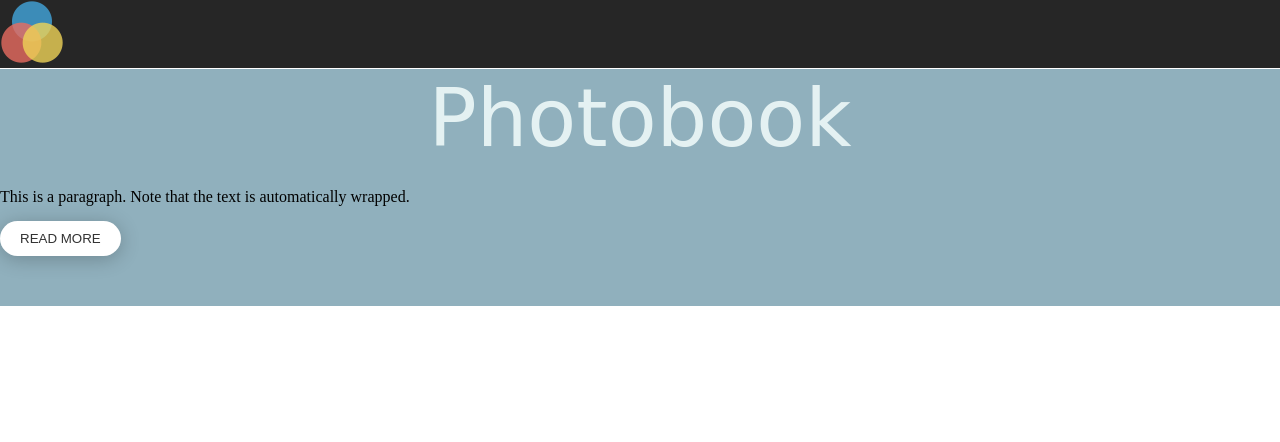
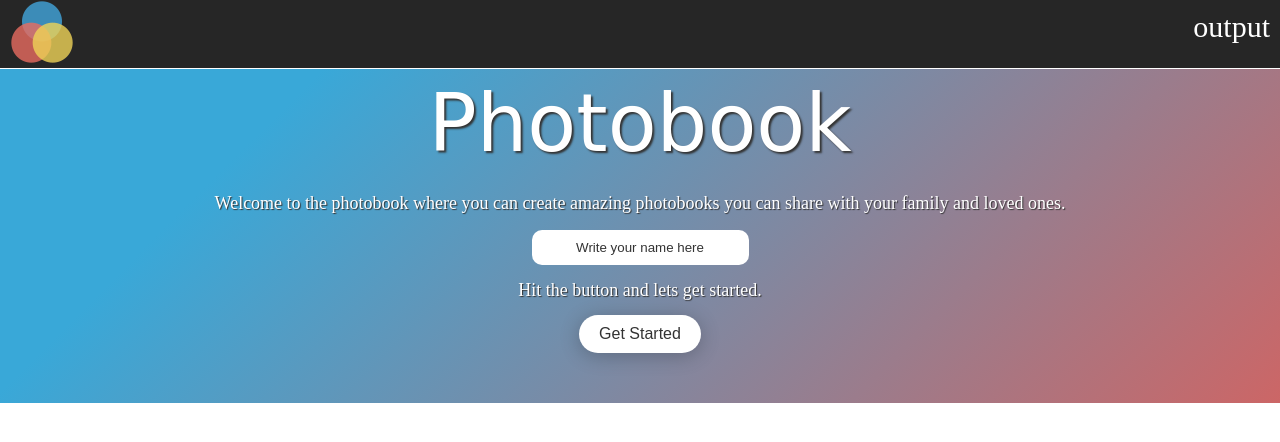
Before and after one commit to ellensofie/DesignEksamen2020, a plain HTML site: page index.html in a window 1280 px wide. Drawn offline with Linux system fonts and the light colour scheme.

Commit message:
Frontpage pænere

```diff
--- a/index.css
+++ b/index.css
@@ -16,17 +16,32 @@
 
 .mainStyle{
     background-color: #90B0BD;
+    background-image: linear-gradient( 135deg, #39A8D8 20%, #cc6666 100%);
 }
 
 h1{
-    color: #E4F1F2;
+    color: #fff;
     text-align: center;
     font-family: 'Dancing Script', cursive;
     font-size: 80px;
     margin-bottom: 30px;
-    padding-top: 10px;
+    padding-top: 15px;
+    text-shadow: 2px 2px 2px #333;
 }
-button {
+.dateDisplay{
+    color: #fff;
+    font-size: 30px;
+    float: right;
+    margin-right: 10px;
+}
+
+p{
+    color: #fff;
+    font-size: 18px;
+    text-shadow: 1px 1px 1px #333;
+}
+
+button{
 	border: none;
 	outline: none;
 	padding: 10px 20px;
@@ -36,7 +51,36 @@ button {
 	margin-bottom: 50px;
     box-shadow: 0 3px 20px 0 #0000003b;
     text-align: center;
+    font-size: 16px;
+    display: inline-block;
 }
+
 button:hover{
-	cursor: pointer;
+    cursor: pointer;
+    background: #39A8D8;
+    color: #fff;
 }
+
+input{
+    text-align: center;
+    border: none;
+    outline: none;
+    padding: 10px 20px;
+    border-radius: 10px;
+    /* Følgende sikrer centrering*/
+    display: block;
+    margin-left: auto;
+    margin-right: auto
+}
+::placeholder{
+    text-align: center;
+    color: #333;
+
+}
+.center {
+    text-align: center;
+}
+
+img{
+    margin-left: 10px;
+}
--- a/index.html
+++ b/index.html
@@ -12,6 +12,7 @@
   <header>
     <div class="previewLogo">
       <img src="logo.png">
+      <label class="dateDisplay" for="output" name="lblDate" id="dateDisplay">output</label>
     </div>
   </header>
 
@@ -19,13 +20,19 @@
   <main class="mainStyle">
     <section>
       <h1>Photobook</h1>
-      <p>
-        This is a paragraph.
-        Note that the text is automatically wrapped.
+      <p class="center">
+        Welcome to the photobook where you can create amazing photobooks you can share with your family and loved ones.
+      <br><br>
       </p>
+      <form action="">
+        <input type="text" id="name" name="name" placeholder="Write your name here">
+        <br>
+        <p class="center">Hit the button and lets get started. </p>
+      </form>
       <br>
-
-      <button>READ MORE</button> <br>
+      <div class="center">
+        <button>Get Started</button> <br>
+      </div>
     </section>
 
   </main>
@@ -35,4 +42,5 @@
 
   </footer>
 </body>
+<script src="index.js"></script>
 </html>
--- a/index.js
+++ b/index.js
@@ -0,0 +1,8 @@
+function changePage(){
+    window.location.href = "nextpage.html";
+}
+
+function todaysDate(){
+    let d = new Date();
+    document.getElementById("dateDisplay").innerHTML = d.toDateString();
+}
--- /dev/null
+++ b/nextpage.css
@@ -0,0 +1,6 @@
+.fullScreen{
+    height: 100%;
+    padding: 0px;
+    margin: 0px;
+    overflow: hidden;
+}
```
Also changed, not shown: nextpage.html (added, +26 -0 lines).
